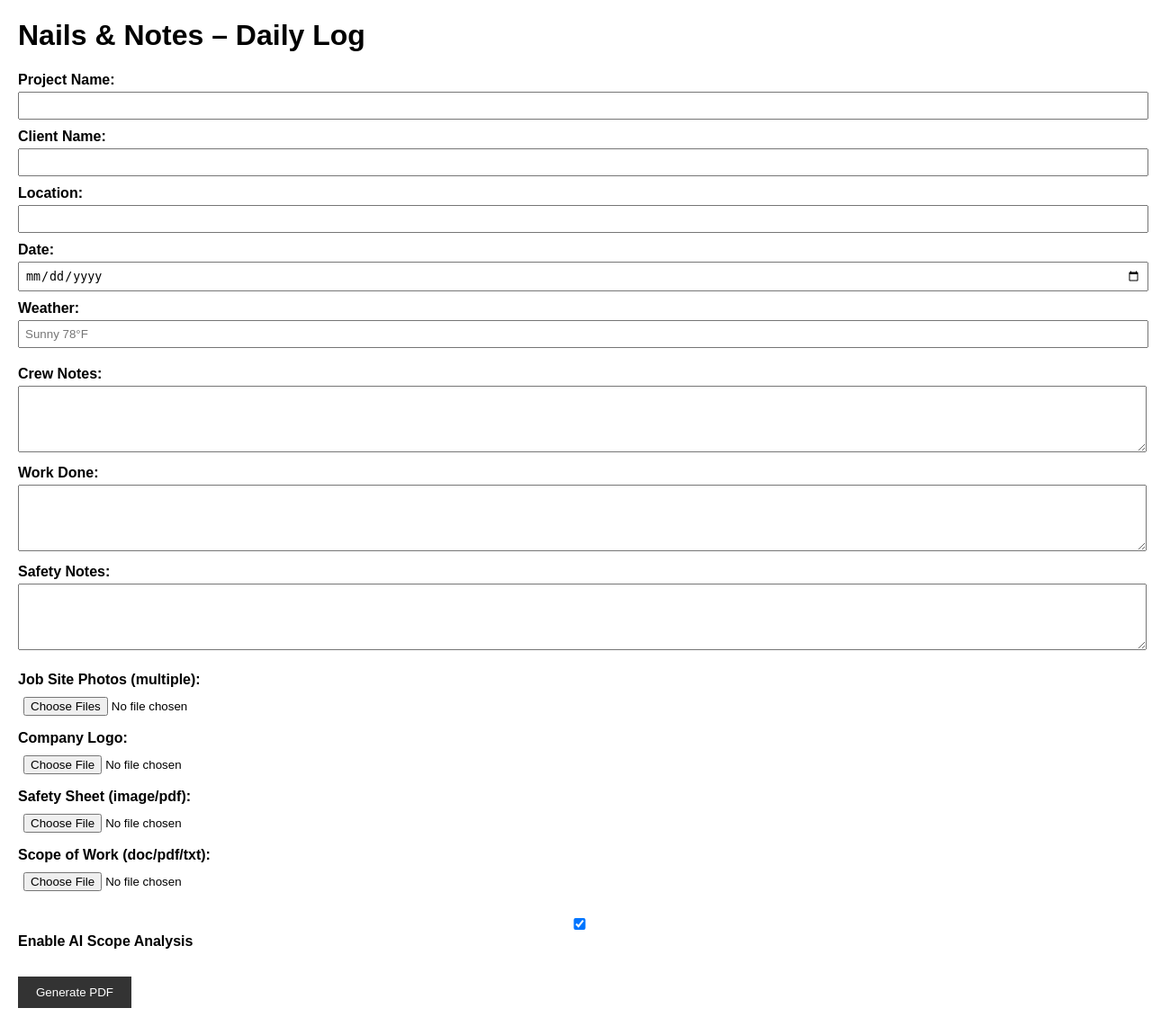
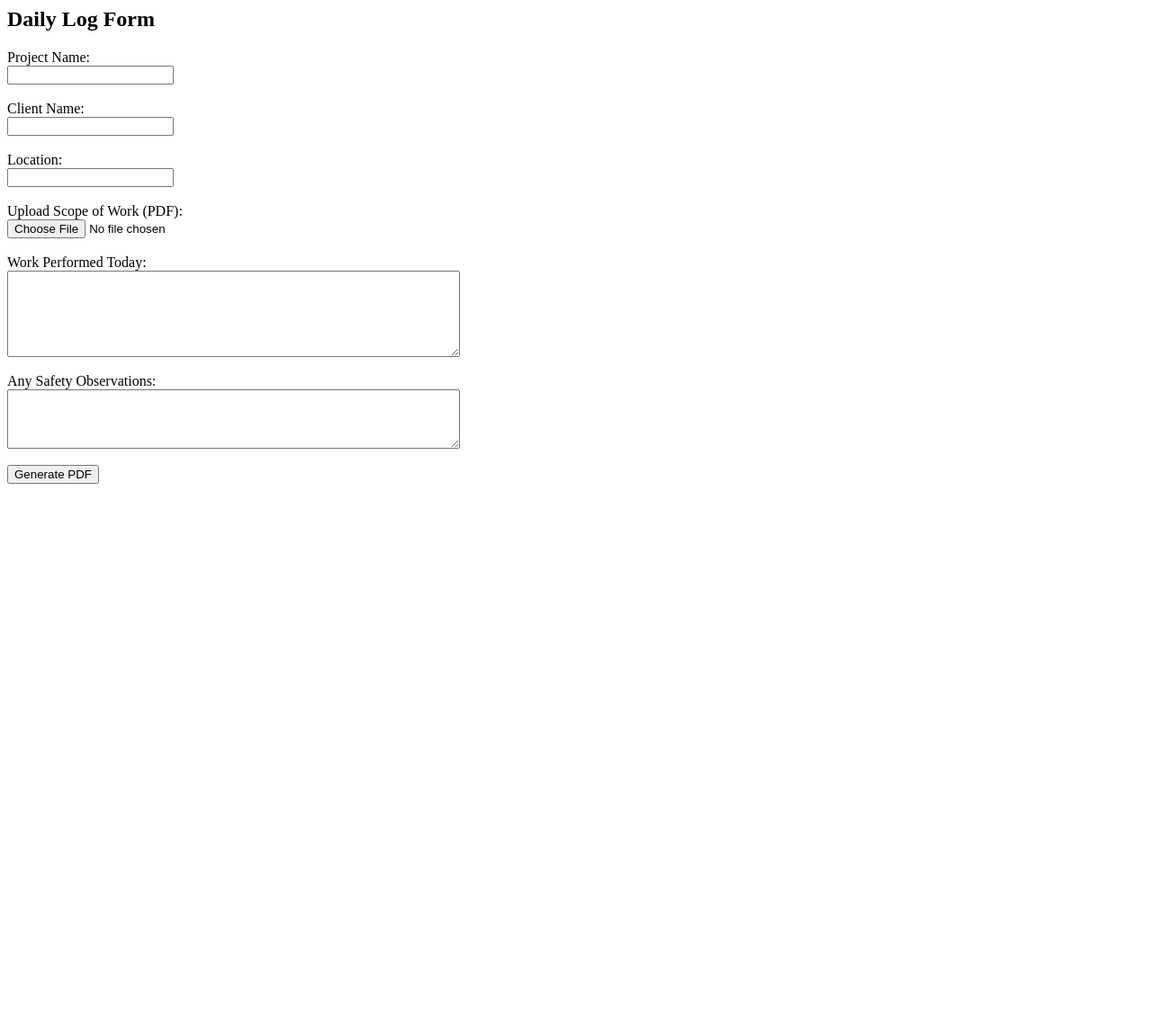
Before and after one commit to VagishKapila/gpt-material-insight-api, a Flask app: page /form in a window 1280 px wide. Shown: the whole page at 90% size. After the commit the page ends 538 px from the top, so only its background shows below. Run offline with Flask 3, Linux system fonts and the light colour scheme; parts of the project's set-up code (start-up, migrations or seed data) failed here and were passed over.

Commit message:
Update form.html

```diff
--- a/templates/form.html
+++ b/templates/form.html
@@ -1,70 +1,28 @@
-<!DOCTYPE html>
-<html lang="en">
-<head>
-  <meta charset="UTF-8" />
-  <meta name="viewport" content="width=device-width, initial-scale=1.0" />
-  <title>Daily Log Form – Nails & Notes</title>
-  <style>
-    body { font-family: Arial, sans-serif; margin: 20px; }
-    label { font-weight: bold; margin-top: 10px; display: block; }
-    input, textarea, select { width: 100%; padding: 6px; margin-top: 4px; }
-    .section { margin-bottom: 20px; }
-    button { padding: 10px 20px; margin-top: 10px; background-color: #333; color: #fff; border: none; cursor: pointer; }
-    button:hover { background-color: #555; }
-  </style>
-</head>
-<body>
-  <h1>Nails & Notes – Daily Log</h1>
+<form method="POST" action="/generate_form" enctype="multipart/form-data">
+  <h2>Daily Log Form</h2>
 
-  <form id="logForm" enctype="multipart/form-data" method="POST" action="/generate_form">
+  <!-- Basic Info -->
+  <label>Project Name:</label><br>
+  <input type="text" name="project_name" required><br><br>
 
-    <div class="section">
-      <label for="project_name">Project Name:</label>
-      <input type="text" name="project_name" required />
+  <label>Client Name:</label><br>
+  <input type="text" name="client_name"><br><br>
 
-      <label for="client_name">Client Name:</label>
-      <input type="text" name="client_name" />
+  <label>Location:</label><br>
+  <input type="text" name="location" required><br><br>
 
-      <label for="location">Location:</label>
-      <input type="text" name="location" required />
+  <!-- Scope of Work Upload -->
+  <label>Upload Scope of Work (PDF):</label><br>
+  <input type="file" name="scope_file" accept=".pdf"><br><br>
 
-      <label for="date">Date:</label>
-      <input type="date" name="date" required />
+  <!-- Daily Work -->
+  <label>Work Performed Today:</label><br>
+  <textarea name="work_done" rows="6" cols="60" required></textarea><br><br>
 
-      <label for="weather">Weather:</label>
-      <input type="text" name="weather" placeholder="Sunny 78°F" />
-    </div>
+  <!-- Safety Notes -->
+  <label>Any Safety Observations:</label><br>
+  <textarea name="safety_notes" rows="4" cols="60"></textarea><br><br>
 
-    <div class="section">
-      <label for="crew_notes">Crew Notes:</label>
-      <textarea name="crew_notes" rows="4"></textarea>
-
-      <label for="work_done">Work Done:</label>
-      <textarea name="work_done" rows="4"></textarea>
-
-      <label for="safety_notes">Safety Notes:</label>
-      <textarea name="safety_notes" rows="4"></textarea>
-    </div>
-
-    <div class="section">
-      <label for="images">Job Site Photos (multiple):</label>
-      <input type="file" name="images" multiple accept="image/*" />
-
-      <label for="logo">Company Logo:</label>
-      <input type="file" name="logo" accept="image/*" />
-
-      <label for="safety_sheet">Safety Sheet (image/pdf):</label>
-      <input type="file" name="safety_sheet" accept="image/*,.pdf" />
-
-      <label for="scope_doc">Scope of Work (doc/pdf/txt):</label>
-      <input type="file" name="scope_doc" accept=".pdf,.doc,.docx,.txt" />
-    </div>
-
-    <div class="section">
-      <label><input type="checkbox" name="enable_ai" checked /> Enable AI Scope Analysis</label>
-    </div>
-
-    <button type="submit">Generate PDF</button>
-  </form>
-</body>
-</html>
+  <!-- Submit -->
+  <button type="submit">Generate PDF</button>
+</form>
```
